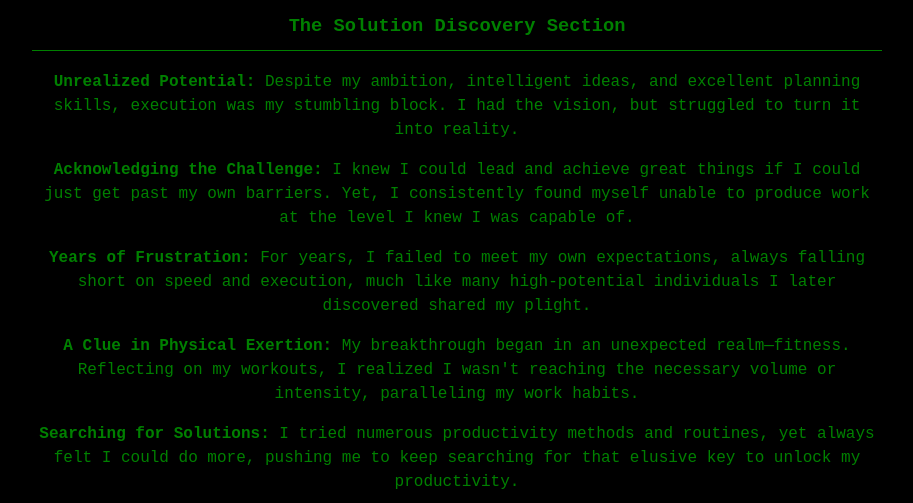
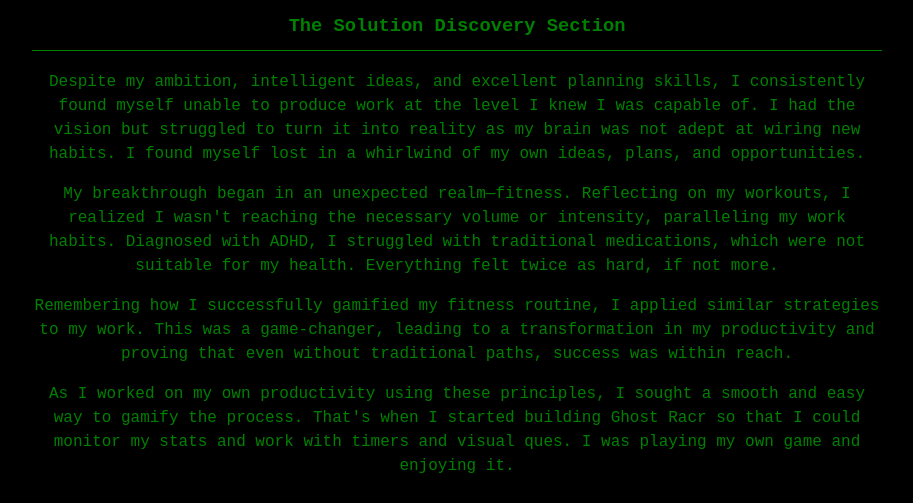
Before and after one commit to pmrprdc/gamifiedworkday, a React (Vite) app: page /sales in a window 1280 px wide. Shown: the part 2294-2797 px from the top of the page, without its empty margins (183-1096 px from the left). Built offline with nearby package versions, Linux system fonts and the light colour scheme.

Commit message:
Solution discovery updated on sales page

```diff
--- a/src/components/SALES/SalesPage.jsx
+++ b/src/components/SALES/SalesPage.jsx
@@ -145,15 +145,10 @@ function SalesPage() {
 <Section>
     <ImagePlaceholder />
     <SubTitle>The Solution Discovery Section</SubTitle>
-    <p><strong>Unrealized Potential:</strong> Despite my ambition, intelligent ideas, and excellent planning skills, execution was my stumbling block. I had the vision, but struggled to turn it into reality.</p>
-    <p><strong>Acknowledging the Challenge:</strong> I knew I could lead and achieve great things if I could just get past my own barriers. Yet, I consistently found myself unable to produce work at the level I knew I was capable of.</p>
-    <p><strong>Years of Frustration:</strong> For years, I failed to meet my own expectations, always falling short on speed and execution, much like many high-potential individuals I later discovered shared my plight.</p>
-    <p><strong>A Clue in Physical Exertion:</strong> My breakthrough began in an unexpected realm—fitness. Reflecting on my workouts, I realized I wasn't reaching the necessary volume or intensity, paralleling my work habits.</p>
-    <p><strong>Searching for Solutions:</strong> I tried numerous productivity methods and routines, yet always felt I could do more, pushing me to keep searching for that elusive key to unlock my productivity.</p>
-    <p><strong>A Personal Revelation:</strong> Over time, it became painfully clear: my productivity was hampered significantly. Diagnosed with ADHD, I struggled with traditional medications which were not suitable for me.</p>
-    <p><strong>Insights from Healthy GamerGG:</strong> It was insights from Healthy GamerGG that illuminated my understanding of my behaviors. Learning from others facing similar challenges offered me new perspectives on managing ADHD effectively without medication.</p>
-    <p><strong>Epiphany Through Gamification:</strong> Remembering how I successfully gamified my fitness routine, I applied similar strategies to my work. This was a game-changer, leading to a transformation in my productivity and proving that even without traditional paths, success was within reach.</p>
-    <p><strong>Commitment to Self-Improvement:</strong> Armed with these new tools and a community of like-minded individuals, I've turned my struggles into strengths, proving that with the right approach, every challenge can be overcome.</p>
+    <p>Despite my ambition, intelligent ideas, and excellent planning skills, I consistently found myself unable to produce work at the level I knew I was capable of. I had the vision but struggled to turn it into reality as my brain was not adept at wiring new habits. I found myself lost in a whirlwind of my own ideas, plans, and opportunities.</p>
+<p>My breakthrough began in an unexpected realm—fitness. Reflecting on my workouts, I realized I wasn't reaching the necessary volume or intensity, paralleling my work habits. Diagnosed with ADHD, I struggled with traditional medications, which were not suitable for my health. Everything felt twice as hard, if not more.</p>
+<p>Remembering how I successfully gamified my fitness routine, I applied similar strategies to my work. This was a game-changer, leading to a transformation in my productivity and proving that even without traditional paths, success was within reach.</p>
+<p>As I worked on my own productivity using these principles, I sought a smooth and easy way to gamify the process. That's when I started building Ghost Racr so that I could monitor my stats and work with timers and visual ques. I was playing my own game and enjoying it.</p>
 </Section>
 <Button>Buy Now</Button>
       <Section>
```
